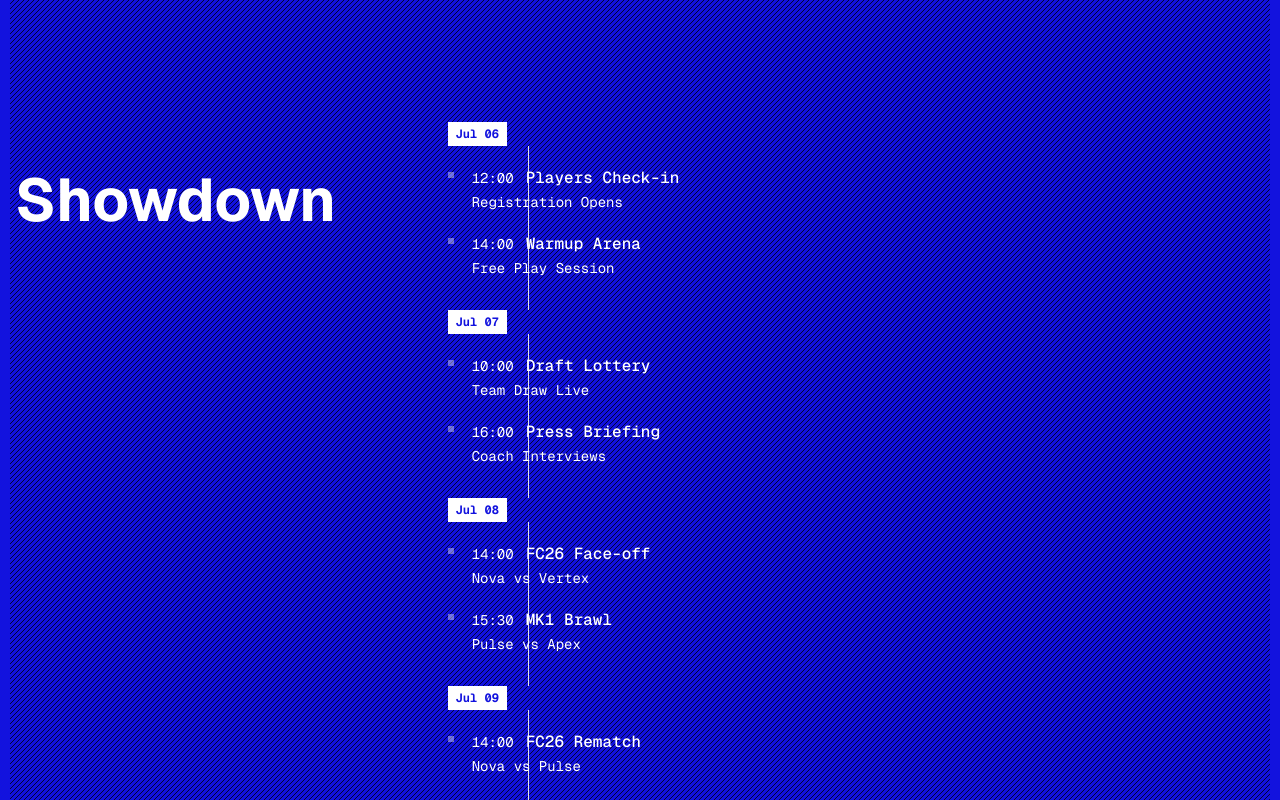
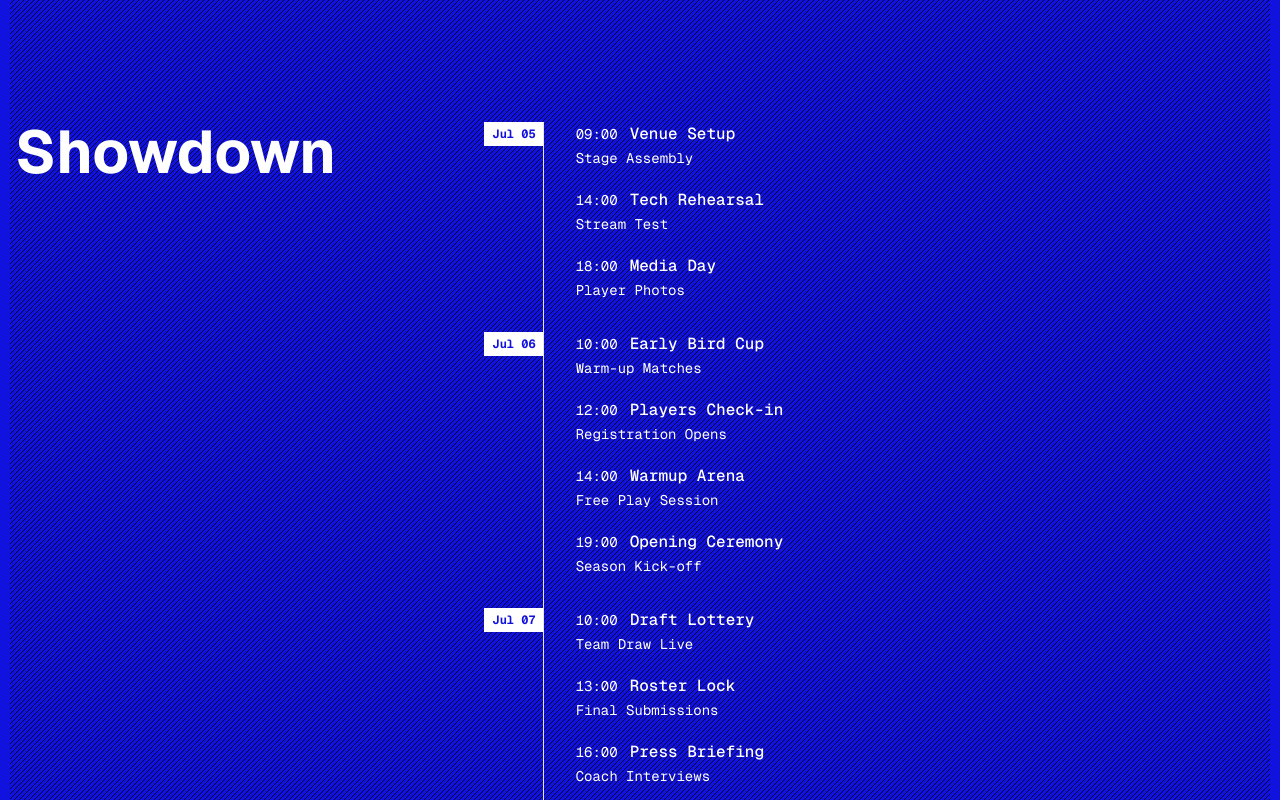
Before and after one commit to InSpaceHQ/crucible, a Next.js app: page / in a window 1280 px wide. Shown: the part 1120-1920 px from the top of the page. Built offline with nearby package versions, Linux system fonts and the light colour scheme.

Commit message:
feat: enhance Schedule timeline with proper line alignment, expanded to 22 items across 8 days

```diff
--- a/app/page.tsx
+++ b/app/page.tsx
@@ -162,9 +162,15 @@
 ];
 
 const schedule = [
+  { date: "Jul 05", time: "09:00", activity: "Venue Setup", description: "Stage Assembly" },
+  { date: "Jul 05", time: "14:00", activity: "Tech Rehearsal", description: "Stream Test" },
+  { date: "Jul 05", time: "18:00", activity: "Media Day", description: "Player Photos" },
+  { date: "Jul 06", time: "10:00", activity: "Early Bird Cup", description: "Warm-up Matches" },
   { date: "Jul 06", time: "12:00", activity: "Players Check-in", description: "Registration Opens" },
   { date: "Jul 06", time: "14:00", activity: "Warmup Arena", description: "Free Play Session" },
+  { date: "Jul 06", time: "19:00", activity: "Opening Ceremony", description: "Season Kick-off" },
   { date: "Jul 07", time: "10:00", activity: "Draft Lottery", description: "Team Draw Live" },
+  { date: "Jul 07", time: "13:00", activity: "Roster Lock", description: "Final Submissions" },
   { date: "Jul 07", time: "16:00", activity: "Press Briefing", description: "Coach Interviews" },
   { date: "Jul 08", time: "14:00", activity: "FC26 Face-off", description: "Nova vs Vertex" },
   { date: "Jul 08", time: "15:30", activity: "MK1 Brawl", description: "Pulse vs Apex" },
@@ -172,9 +178,12 @@
   { date: "Jul 09", time: "15:30", activity: "MK1 Rematch", description: "Vertex vs Apex" },
   { date: "Jul 10", time: "14:00", activity: "FC26 Semis", description: "Nova vs Vertex" },
   { date: "Jul 10", time: "15:30", activity: "MK1 Semis", description: "Pulse vs Apex" },
+  { date: "Jul 11", time: "10:00", activity: "Fan Meet & Greet", description: "Autograph Session" },
   { date: "Jul 11", time: "12:00", activity: "All-Star Event", description: "Fan Vote Lineup" },
   { date: "Jul 11", time: "18:00", activity: "Finals Party", description: "Live Crowd Event" },
+  { date: "Jul 12", time: "14:00", activity: "Bronze Match", description: "Third Place Play-off" },
   { date: "Jul 12", time: "16:00", activity: "Title Fight", description: "Championship Decider" },
+  { date: "Jul 12", time: "18:30", activity: "Awards Night", description: "MVP Ceremony" },
 ];
 
 export default function Home() {
@@ -504,24 +513,23 @@
 
   return (
     <section className="flex gap-4 scanline-container mt-64">
-      <div className="w-1/3 sticky top-12 self-start shrink-0">
+      <div className="w-1/3 sticky self-start shrink-0">
         <h2 className="font-heading font-bold text-6xl">Showdown</h2>
       </div>
       <div className="flex-1 min-w-0">
         {Object.entries(grouped).map(([date, items], gi) => (
-          <div key={date} className="relative pl-0 pb-8 last:pb-0">
-            {gi < Object.entries(grouped).length - 1 && (
-              <div className="absolute left-20 top-6 bottom-0 w-px bg-border" />
-            )}
-            <div className="flex items-center gap-4 mb-5">
-              <span className="font-mono text-xs font-bold text-background bg-foreground px-2 py-1 shrink-0">
+          <div key={date} className="relative flex pb-8 last:pb-0">
+            <div className="relative w-24 shrink-0 flex flex-col items-end">
+              {gi < Object.entries(grouped).length - 1 && (
+                <div className="absolute right-0 top-0 -bottom-8 w-px bg-border" />
+              )}
+              <span className="font-mono text-xs font-bold text-background bg-foreground px-2 py-1">
                 {date}
               </span>
             </div>
-            <div className="space-y-5 pl-0">
+            <div className="flex-1 min-w-0 space-y-5 pl-8">
               {items.map((item, i) => (
-                <div key={i} className="relative pl-6">
-                  <div className="absolute left-0 top-1.5 size-1.5 bg-foreground/40" />
+                <div key={i}>
                   <div className="flex items-baseline gap-3">
                     <span className="font-mono text-sm text-foreground shrink-0">
                       {item.time}
```
